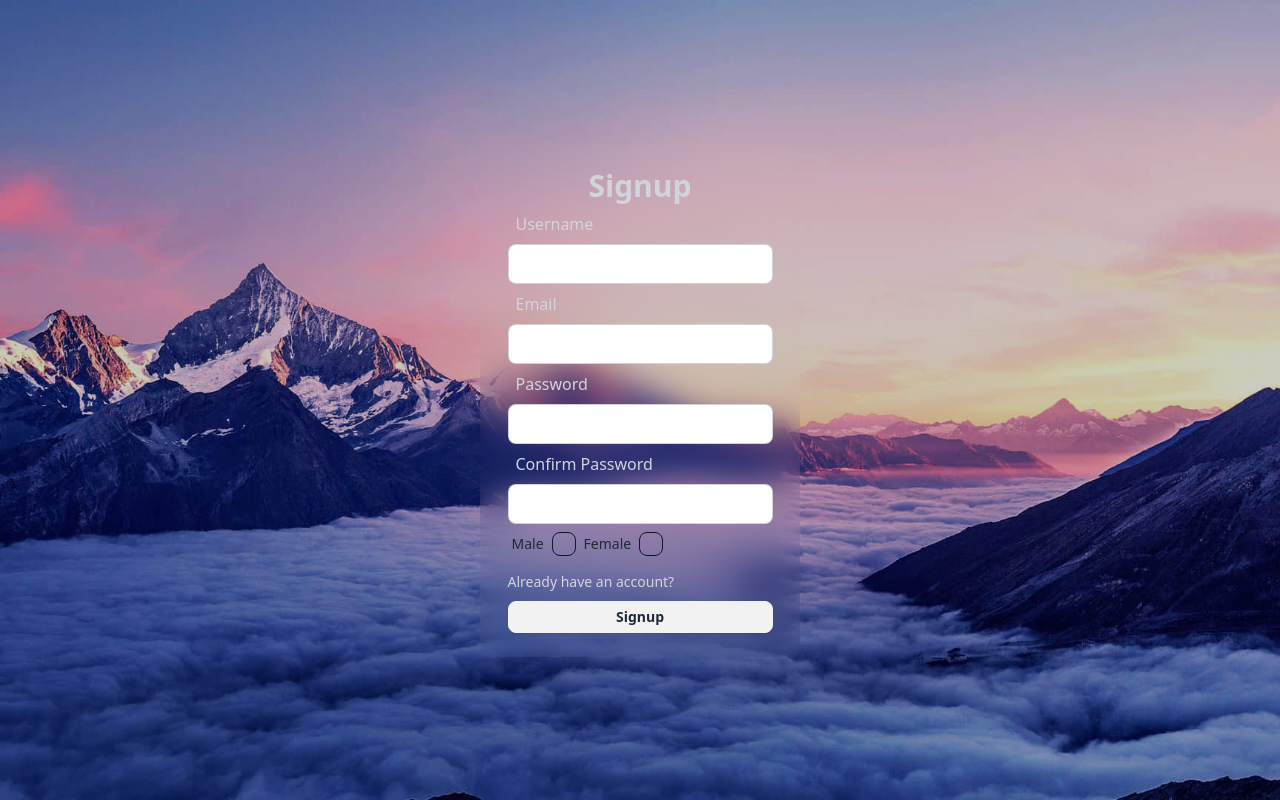
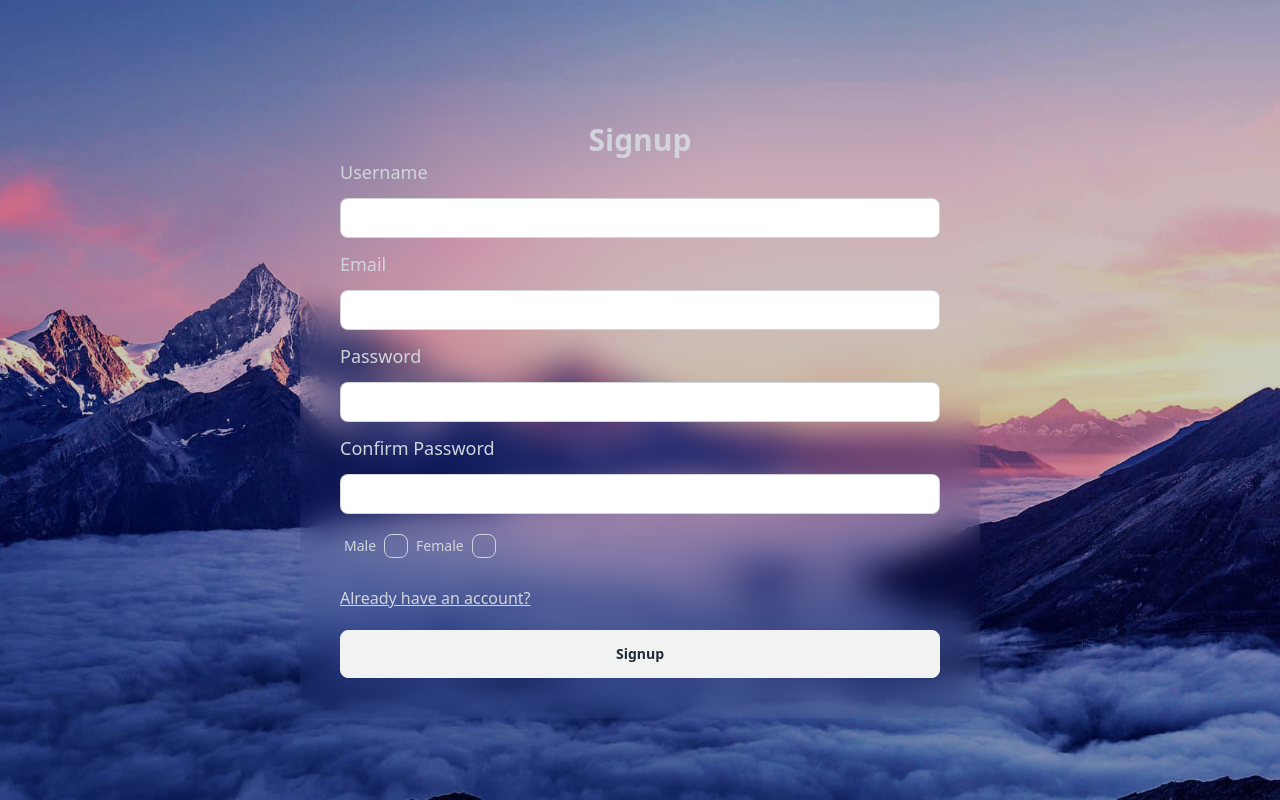
Before and after one commit to sofiialives/chat-app, a React (Vite) app in the folder frontend/: page /signup in a window 1280 px wide. Built offline with nearby package versions, Linux system fonts and the light colour scheme.

Commit message:
auth styles

```diff
--- a/frontend/src/components/App.tsx
+++ b/frontend/src/components/App.tsx
@@ -1,13 +1,7 @@
-import LoginPage from "../pages/login/LoginPage";
 import SignupPage from "../pages/signup/SignupPage";
-import Container from "./reusable/Container";
 
 function App() {
-  return (
-    <Container className="h-screen">
-      <SignupPage />
-    </Container>
-  );
+  return <SignupPage />;
 }
 
 export default App;
--- a/frontend/src/components/AuthForm.tsx
+++ b/frontend/src/components/AuthForm.tsx
@@ -1,6 +1,5 @@
 import GenderCheckbox from "./GenderCheckbox";
 import Button from "./reusable/Button";
-import Container from "./reusable/Container";
 import TextField from "./reusable/TextField";
 
 interface AuthFormProps {
@@ -10,23 +9,26 @@ interface AuthFormProps {
 
 export default function AuthForm({ register, handleSubmit }: AuthFormProps) {
   return (
-    <Container className="p-6 rounded-lg bg-gray-400 bg-clip-padding backdrop-filter backdrop-blur-lg bg-opacity-0">
+    <div className="p-6 tablet:p-10 rounded-lg bg-gray-400 bg-clip-padding backdrop-filter backdrop-blur-lg bg-opacity-0">
       <h1 className="text-3xl font-semibold text-center text-gray-300">
         {register ? "Signup" : "Login"}
       </h1>
-      <form onSubmit={handleSubmit}>
+      <form
+        onSubmit={handleSubmit}
+        className="flex flex-col gap-2 tablet:gap-3"
+      >
         <TextField label="Username" />
         {register && <TextField type="email" label="Email" />}
         <TextField type="password" label="Password" />
         {register && <TextField type="password" label="Confirm Password" />}
         {register && <GenderCheckbox />}
-        <a className="text-sm hover:underline hover:text-purple-300 mt-2 inline-block text-gray-300">
+        <a className="text-sm tablet:text-base underline hover:text-purple-300 mt-2 inline-block text-gray-300 cursor-pointer">
           {register
             ? "Already have an account?"
             : `${"Don't"} have an account?`}
         </a>
         <Button>{register ? "Signup" : "Login"}</Button>
       </form>
-    </Container>
+    </div>
   );
 }
--- a/frontend/src/components/GenderCheckbox.tsx
+++ b/frontend/src/components/GenderCheckbox.tsx
@@ -1,25 +1,21 @@
-import React from "react";
-
-interface GenderCheckboxProps {}
-
-export default function GenderCheckbox({}: GenderCheckboxProps) {
+export default function GenderCheckbox() {
   return (
     <div className="flex">
       <div className="form-control">
         <label className="label gap-2 cursor-pointer">
-          <span className="label-text">Male</span>
+          <span className="label-text text-gray-300">Male</span>
           <input
             type="checkbox"
-            className="checkbox checkbox-primary border-slate-900"
+            className="checkbox checkbox-primary border-gray-300"
           />
         </label>
       </div>
       <div className="form-control">
         <label className="label gap-2 cursor-pointer">
-          <span className="label-text">Female</span>
+          <span className="label-text text-gray-300">Female</span>
           <input
             type="checkbox"
-            className="checkbox checkbox-secondary border-slate-900"
+            className="checkbox checkbox-secondary border-gray-300"
           />
         </label>
       </div>
--- a/frontend/src/components/reusable/Button.tsx
+++ b/frontend/src/components/reusable/Button.tsx
@@ -31,7 +31,7 @@ const buttonVariants = cva("btn", {
       auth: "btn-block mt-2",
     },
     size: {
-      sm: "btn-sm",
+      sm: "btn-sm tablet:btn-md",
       md: "",
     },
   },
--- a/frontend/src/components/reusable/Container.tsx
+++ b/frontend/src/components/reusable/Container.tsx
@@ -10,7 +10,7 @@ export default function Container({ className, children }: ContainerProps) {
   return (
     <div
       className={cn(
-        "flex flex-col items-center justify-center mx-auto px-4 tablet:px-6 min-w-[320px] max-w-[767px] tablet:max-w-[768px] desktop:max-w-[1488px]",
+        "mx-auto px-4 tablet:px-6 min-w-[320px] max-w-[767px] tablet:max-w-[1200px]",
         className
       )}
     >
--- a/frontend/src/components/reusable/TextField.tsx
+++ b/frontend/src/components/reusable/TextField.tsx
@@ -17,19 +17,19 @@ export default function TextField({
   return (
     <div>
       {label && (
-        <label className="label p-2 text-base label-text text-gray-300">
+        <label className="label p-0 mb-2 tablet:mb-3 text-base tablet:text-lg label-text text-gray-300">
           {label}
         </label>
       )}
-      <input className={cn(inputVariant({ variant, className }))} {...rest}/>
+      <input className={cn(inputVariant({ variant, className }))} {...rest} />
     </div>
   );
 }
 
-const inputVariant = cva("input input-bordered w-full", {
+const inputVariant = cva("input input-bordered", {
   variants: {
     variant: {
-      form: "h-10",
+      form: "h-10 w-[260px] tablet:w-[600px]",
       radio: "",
       message: "",
     },
--- a/frontend/src/pages/signup/SignupPage.tsx
+++ b/frontend/src/pages/signup/SignupPage.tsx
@@ -3,7 +3,7 @@ import AuthForm from "../../components/AuthForm";
 
 export default function SignupPage() {
   return (
-    <Section>
+    <Section className="flex justify-center items-center h-screen">
       <AuthForm register />
     </Section>
   );
```
